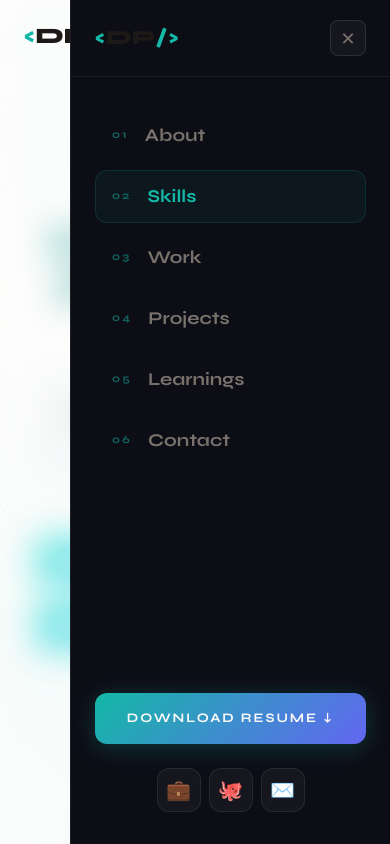
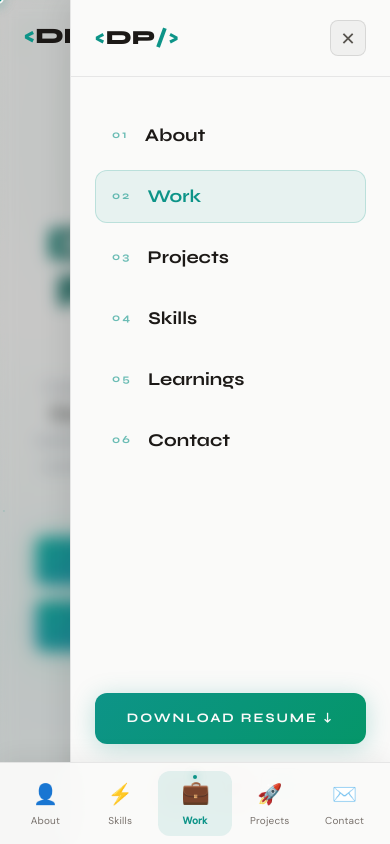
Before and after one commit to Deepak-patidar-a/portfolio-dpk, a React (Vite) app: page / in a window 390 px wide. Both pictures are taken after a click on the button "Toggle menu". Shown: the top 844 px of the page. Built offline with nearby package versions, Linux system fonts and the light colour scheme.

Commit message:
Change order of navbar and optimize cursor scroll

```diff
--- a/src/App.jsx
+++ b/src/App.jsx
@@ -6,17 +6,19 @@ import Projects from './components/Projects'
 import Contacts from './components/Contacts'
 import Navbar from './components/Navbar'
 import Learnings from './components/Learnings'
+import BottomNav from './components/Bottomnav'
 
 
 function App() {
   return (
     <div className="bg-[#FAFAF9]">
       <Navbar/>
+      <BottomNav/>
       <Hero />
       <About />
-      <Skills />
       <Experience/>
       <Projects/>
+      <Skills />
       <Learnings/>
       <Contacts/>
       {/* More sections coming: Skills, Experience, Projects, Contact */}
--- /dev/null
+++ b/src/components/Bottomnav.jsx
@@ -0,0 +1,128 @@
+import { motion } from "framer-motion";
+import { useState, useEffect } from "react";
+
+const BOTTOM_NAV_ITEMS = [
+  { id: "about", label: "About", icon: "👤" },
+  { id: "skills", label: "Skills", icon: "⚡" },
+  { id: "work", label: "Work", icon: "💼" },
+  { id: "projects", label: "Projects", icon: "🚀" },
+  { id: "contact", label: "Contact", icon: "✉️" },
+];
+
+export default function BottomNav() {
+  const [activeSection, setActiveSection] = useState("about");
+
+  // ── Active section detection ──
+  useEffect(() => {
+    const onScroll = () => {
+      const scrollY = window.scrollY + 200; // offset for better detection
+      const sections = BOTTOM_NAV_ITEMS.map((item) => {
+        const el = document.getElementById(item.id);
+        if (!el) return null;
+        return {
+          id: item.id,
+          top: el.offsetTop,
+        };
+      }).filter(Boolean);
+
+      const current = [...sections].reverse().find((section) => scrollY >= section.top);
+      if (current) setActiveSection(current.id);
+    };
+
+    window.addEventListener("scroll", onScroll, { passive: true });
+    onScroll();
+    return () => window.removeEventListener("scroll", onScroll);
+  }, []);
+
+  const handleNavClick = (id) => {
+    const el = document.getElementById(id);
+    if (el) {
+      const top = el.getBoundingClientRect().top + window.scrollY - 72;
+      window.scrollTo({ top, behavior: "smooth" });
+    }
+  };
+
+  return (
+    <motion.nav
+      className="md:hidden fixed bottom-0 left-0 right-0 z-50"
+      style={{
+        background: "rgba(250,250,249,0.95)",
+        backdropFilter: "blur(16px) saturate(180%)",
+        borderTop: "1px solid rgba(0,0,0,0.08)",
+        boxShadow: "0 -4px 24px rgba(0,0,0,0.06)",
+      }}
+      initial={{ y: 100 }}
+      animate={{ y: 0 }}
+      transition={{ duration: 0.5, ease: [0.25, 0.1, 0.25, 1] }}
+    >
+      <div className="flex items-center justify-around px-2 py-2 safe-area-inset-bottom">
+        {BOTTOM_NAV_ITEMS.map((item) => {
+          const isActive = activeSection === item.id;
+          return (
+            <motion.button
+              key={item.id}
+              onClick={() => handleNavClick(item.id)}
+              className="flex flex-col items-center justify-center gap-1 px-3 py-2 rounded-xl relative"
+              style={{
+                fontFamily: "'DM Sans', sans-serif",
+                background: isActive ? "rgba(13,148,136,0.1)" : "transparent",
+                border: "none",
+                cursor: "pointer",
+                flex: 1,
+                maxWidth: 80,
+                transition: "background 0.2s",
+              }}
+              whileTap={{ scale: 0.95 }}
+            >
+              {/* Icon */}
+              <motion.span
+                style={{
+                  fontSize: 20,
+                  display: "block",
+                }}
+                animate={{
+                  scale: isActive ? 1.15 : 1,
+                  y: isActive ? -2 : 0,
+                }}
+                transition={{ duration: 0.3 }}
+              >
+                {item.icon}
+              </motion.span>
+
+              {/* Label */}
+              <span
+                style={{
+                  fontSize: 10,
+                  fontWeight: isActive ? 600 : 400,
+                  color: isActive ? "#0D9488" : "#78716C",
+                  letterSpacing: "0.02em",
+                  transition: "color 0.2s",
+                }}
+              >
+                {item.label}
+              </span>
+
+              {/* Active indicator dot */}
+              {isActive && (
+                <motion.span
+                  style={{
+                    position: "absolute",
+                    top: 4,
+                    width: 4,
+                    height: 4,
+                    borderRadius: "50%",
+                    background: "#0D9488",
+                    boxShadow: "0 0 8px rgba(13,148,136,0.6)",
+                  }}
+                  initial={{ scale: 0 }}
+                  animate={{ scale: 1 }}
+                  transition={{ duration: 0.3 }}
+                />
+              )}
+            </motion.button>
+          );
+        })}
+      </div>
+    </motion.nav>
+  );
+}
--- a/src/components/Footer.jsx
+++ b/src/components/Footer.jsx
@@ -6,10 +6,11 @@ const Footer = () => {
   return (
     <footer
       style={{
-        background: "#FAFAF9",
-        borderTop: "1px solid rgba(255,255,255,0.06)",
+        background: "#060608",
+        borderTop: "1px solid rgba(0,0,0,0.06)",
         fontFamily: "'DM Sans', sans-serif",
       }}
+      className="pb-20 md:pb-0"
     >
       <div className="max-w-6xl mx-auto px-6 lg:px-10 py-12">
         <div className="flex flex-col md:flex-row items-start md:items-center justify-between gap-8 mb-10">
--- a/src/components/Navbar.jsx
+++ b/src/components/Navbar.jsx
@@ -1,67 +1,64 @@
 import { useState, useEffect } from "react";
 import { motion, AnimatePresence } from "framer-motion";
 
-const NAV_LINKS = ["About", "Skills", "Work", "Projects","Learnings", "Contact"];
+const NAV_LINKS = ["About", "Work", "Projects", "Skills", "Learnings", "Contact"];
 
 export default function Navbar() {
   const [scrolled, setScrolled] = useState(false);
   const [activeSection, setActiveSection] = useState("");
   const [mobileOpen, setMobileOpen] = useState(false);
 
+  // ── Scroll detection — navbar background ──
   useEffect(() => {
     const onScroll = () => setScrolled(window.scrollY > 50);
     window.addEventListener("scroll", onScroll, { passive: true });
     return () => window.removeEventListener("scroll", onScroll);
-  }, [])
+  }, []);
 
-
-    useEffect(() => {
+  // ── Active section detection (optimized) ──
+  useEffect(() => {
     const onScroll = () => {
-        const scrollY = window.scrollY + 100; // offset for navbar height
-
-        // Get all sections and find which one we're currently in
-        const sections = NAV_LINKS.map((link) => {
-        const id = link.toLowerCase();
-        const el = document.getElementById(id);
+      const scrollY = window.scrollY + 100;
+      const sections = NAV_LINKS.map((link) => {
+        const el = document.getElementById(link.toLowerCase());
         if (!el) return null;
         return {
-            id,
-            top: el.offsetTop,
-            bottom: el.offsetTop + el.offsetHeight,
+          id: link.toLowerCase(),
+          top: el.offsetTop,
         };
-        }).filter(Boolean);
+      }).filter(Boolean);
 
-        // Find the section whose range contains current scroll position
-        const current = sections.findLast(
-        (section) => scrollY >= section.top
-        );
-
-        if (current) setActiveSection(current.id);
+      const current = [...sections].reverse().find((section) => scrollY >= section.top);
+      if (current) setActiveSection(current.id);
     };
 
     window.addEventListener("scroll", onScroll, { passive: true });
-    onScroll(); // run once on mount
+    onScroll();
     return () => window.removeEventListener("scroll", onScroll);
-    }, [])
+  }, []);
 
+  // ── Close mobile menu on resize ──
   useEffect(() => {
     const onResize = () => {
       if (window.innerWidth >= 768) setMobileOpen(false);
     };
     window.addEventListener("resize", onResize);
     return () => window.removeEventListener("resize", onResize);
-  }, [])
+  }, []);
 
+  // ── Lock body scroll when mobile menu open ──
   useEffect(() => {
     document.body.style.overflow = mobileOpen ? "hidden" : "";
-    return () => { document.body.style.overflow = ""; };
-  }, [mobileOpen])
+    return () => {
+      document.body.style.overflow = "";
+    };
+  }, [mobileOpen]);
 
   const handleNavClick = (item) => {
     setMobileOpen(false);
     const el = document.getElementById(item.toLowerCase());
     if (el) {
-      const top = el.getBoundingClientRect().top + window.scrollY  -72;
+      const top = el.getBoundingClientRect().top + window.scrollY - 72;
       window.scrollTo({ top, behavior: "smooth" });
     }
   };
@@ -70,19 +67,15 @@ export default function Navbar() {
     <>
       <style>{`
         @import url('https://fonts.googleapis.com/css2?family=Syne:wght@700;800&family=DM+Sans:wght@400;500&display=swap');
-        .nav-link-active { color: #14B8A6 !important; }
       `}</style>
 
       {/* ── Main Navbar ── */}
       <motion.header
         className="fixed top-0 left-0 right-0 z-50"
         style={{
-          background: scrolled ?
-            "rgba(250,250,249,0.92)" : "rgba(250,250,249,0.0)",
+          background: scrolled ? "rgba(250,250,249,0.92)" : "rgba(250,250,249,0.0)",
           backdropFilter: scrolled ? "blur(16px) saturate(180%)" : "none",
-          borderBottom: scrolled
-            ? "1px solid rgba(255,255,255,0.06)"
-            : "1px solid transparent",
+          borderBottom: scrolled ? "1px solid rgba(0,0,0,0.06)" : "1px solid transparent",
           transition: "background 0.4s, border-color 0.4s, backdrop-filter 0.4s",
         }}
         initial={{ opacity: 0, y: -20 }}
@@ -90,10 +83,13 @@ export default function Navbar() {
         transition={{ duration: 0.6, ease: [0.25, 0.1, 0.25, 1] }}
       >
         <div className="max-w-6xl mx-auto px-6 lg:px-10 flex items-center justify-between h-[72px]">
-
+          {/* Logo */}
           <motion.a
             href="#"
-            onClick={(e) => { e.preventDefault(); window.scrollTo({ top: 0, behavior: "smooth" }); }}
+            onClick={(e) => {
+              e.preventDefault();
+              window.scrollTo({ top: 0, behavior: "smooth" });
+            }}
             style={{
               fontFamily: "'Syne', sans-serif",
               fontWeight: 800,
@@ -105,11 +101,12 @@ export default function Navbar() {
             whileHover={{ scale: 1.05 }}
             whileTap={{ scale: 0.97 }}
           >
-            <span style={{ color: "#14B8A6" }}>&lt;</span>
+            <span style={{ color: "#0D9488" }}>&lt;</span>
             DP
-            <span style={{ color: "#14B8A6" }}>/&gt;</span>
+            <span style={{ color: "#0D9488" }}>/&gt;</span>
           </motion.a>
 
+          {/* Desktop nav links */}
           <nav className="hidden md:flex items-center gap-8">
             {NAV_LINKS.map((item) => {
               const isActive = activeSection === item.toLowerCase();
@@ -117,19 +114,22 @@ export default function Navbar() {
                 <motion.a
                   key={item}
                   href={`#${item.toLowerCase()}`}
-                  onClick={(e) => { e.preventDefault(); handleNavClick(item); }}
+                  onClick={(e) => {
+                    e.preventDefault();
+                    handleNavClick(item);
+                  }}
                   style={{
                     fontFamily: "'DM Sans', sans-serif",
                     fontSize: 13,
                     fontWeight: isActive ? 600 : 400,
-                    color: isActive ? "#14B8A6" : "#78716C",
+                    color: isActive ? "#0D9488" : "#78716C",
                     textDecoration: "none",
                     letterSpacing: "0.06em",
                     position: "relative",
                     paddingBottom: 2,
                     transition: "color 0.2s",
                   }}
-                  whileHover={{ color: "#14B8A6", y: -1 }}
+                  whileHover={{ color: "#0D9488", y: -1 }}
                 >
                   {item}
                   <motion.span
@@ -140,8 +140,8 @@ export default function Navbar() {
                       right: 0,
                       height: 1.5,
                       borderRadius: 999,
-                      background: "#14B8A6",
-                      boxShadow: "0 0 6px rgba(20,184,166,0.6)",
+                      background: "#0D9488",
+                      boxShadow: "0 0 6px rgba(13,148,136,0.6)",
                     }}
                     initial={{ scaleX: 0 }}
                     animate={{ scaleX: isActive ? 1 : 0 }}
@@ -152,6 +152,7 @@ export default function Navbar() {
             })}
           </nav>
 
+          {/* Desktop Resume button */}
           <motion.a
             href="/Deepak_Patidar_Resume.pdf"
             download
@@ -162,8 +163,8 @@ export default function Navbar() {
               fontSize: 11,
               letterSpacing: "0.18em",
               textTransform: "uppercase",
-              color: "#14B8A6",
-              border: "1px solid rgba(20,184,166,0.3)",
+              color: "#0D9488",
+              border: "1px solid rgba(13,148,136,0.3)",
               borderRadius: 8,
               padding: "9px 18px",
               textDecoration: "none",
@@ -171,8 +172,8 @@ export default function Navbar() {
             }}
             whileHover={{
               scale: 1.04,
-              backgroundColor: "rgba(20,184,166,0.08)",
-              borderColor: "rgba(20,184,166,0.6)",
+              backgroundColor: "rgba(13,148,136,0.08)",
+              borderColor: "rgba(13,148,136,0.6)",
             }}
             whileTap={{ scale: 0.97 }}
           >
@@ -184,8 +185,8 @@ export default function Navbar() {
             className="md:hidden flex flex-col items-center justify-center gap-1.5 p-2 rounded-lg"
             onClick={() => setMobileOpen((p) => !p)}
             style={{
-              background: "rgba(255,255,255,0.04)",
-              border: "1px solid rgba(255,255,255,0.08)",
+              background: "rgba(0,0,0,0.04)",
+              border: "1px solid rgba(0,0,0,0.08)",
               cursor: "pointer",
               width: 40,
               height: 40,
@@ -193,7 +194,14 @@ export default function Navbar() {
             aria-label="Toggle menu"
           >
             <motion.span
-              style={{ display: "block", width: 18, height: 1.5, background: "#1C1917", borderRadius: 999, transformOrigin: "center" }}
+              style={{
+                display: "block",
+                width: 18,
+                height: 1.5,
+                background: "#1C1917",
+                borderRadius: 999,
+                transformOrigin: "center",
+              }}
               animate={mobileOpen ? { rotate: 45, y: 5 } : { rotate: 0, y: 0 }}
               transition={{ duration: 0.25 }}
             />
@@ -203,7 +211,14 @@ export default function Navbar() {
               transition={{ duration: 0.2 }}
             />
             <motion.span
-              style={{ display: "block", width: 18, height: 1.5, background: "#1C1917", borderRadius: 999, transformOrigin: "center" }}
+              style={{
+                display: "block",
+                width: 18,
+                height: 1.5,
+                background: "#1C1917",
+                borderRadius: 999,
+                transformOrigin: "center",
+              }}
               animate={mobileOpen ? { rotate: -45, y: -5 } : { rotate: 0, y: 0 }}
               transition={{ duration: 0.25 }}
             />
@@ -218,20 +233,21 @@ export default function Navbar() {
             {/* Backdrop */}
             <motion.div
               className="fixed inset-0 z-40 md:hidden"
-              style={{ background: "rgba(255,255,255,0.6)", backdropFilter: "blur(16px) saturate(180%)" }}
+              style={{ background: "rgba(0,0,0,0.2)", backdropFilter: "blur(8px)" }}
               initial={{ opacity: 0 }}
               animate={{ opacity: 1 }}
               exit={{ opacity: 0 }}
               onClick={() => setMobileOpen(false)}
             />
 
-            {/* Slide-in panel */}
+            {/* Slide-in panel — FIXED: Now light theme */}
             <motion.div
               className="fixed top-0 right-0 bottom-0 z-50 md:hidden flex flex-col"
               style={{
                 width: "min(320px, 85vw)",
-                background: "#0D0D16",
-                borderLeft: "1px solid rgba(255,255,255,0.08)",
+                background: "#FAFAF9",
+                borderLeft: "1px solid rgba(0,0,0,0.08)",
+                boxShadow: "-8px 0 24px rgba(0,0,0,0.08)",
               }}
               initial={{ x: "100%" }}
               animate={{ x: 0 }}
@@ -241,17 +257,18 @@ export default function Navbar() {
               {/* Panel header */}
               <div
                 className="flex items-center justify-between px-6 py-5"
-                style={{ borderBottom: "1px solid rgba(255,255,255,0.06)" }}
+                style={{ borderBottom: "1px solid rgba(0,0,0,0.08)" }}
               >
                 <span style={{ fontFamily: "'Syne', sans-serif", fontWeight: 800, fontSize: 20, color: "#1C1917" }}>
-                  <span style={{ color: "#14B8A6" }}>&lt;</span>DP<span style={{ color: "#14B8A6" }}>/&gt;</span>
+                  <span style={{ color: "#0D9488" }}>&lt;</span>DP
+                  <span style={{ color: "#0D9488" }}>/&gt;</span>
                 </span>
                 <button
                   onClick={() => setMobileOpen(false)}
                   style={{
-                    background: "rgba(255,255,255,0.04)",
-                    border: "1px solid rgba(255,255,255,0.1)",
-                    color: "#78716C",
+                    background: "rgba(0,0,0,0.04)",
+                    border: "1px solid rgba(0,0,0,0.1)",
+                    color: "#57534E",
                     borderRadius: 8,
                     width: 36,
                     height: 36,
@@ -274,28 +291,31 @@ export default function Navbar() {
                     <motion.a
                       key={item}
                       href={`#${item.toLowerCase()}`}
-                      onClick={(e) => { e.preventDefault(); handleNavClick(item); }}
+                      onClick={(e) => {
+                        e.preventDefault();
+                        handleNavClick(item);
+                      }}
                       className="flex items-center gap-4 px-4 py-3 rounded-xl"
                       style={{
                         fontFamily: "'Syne', sans-serif",
                         fontWeight: 700,
                         fontSize: 18,
-                        color: isActive ? "#14B8A6" : "#78716C",
+                        color: isActive ? "#0D9488" : "#1C1917",
                         textDecoration: "none",
-                        background: isActive ? "rgba(20,184,166,0.06)" : "transparent",
-                        border: `1px solid ${isActive ? "rgba(20,184,166,0.15)" : "transparent"}`,
+                        background: isActive ? "rgba(13,148,136,0.08)" : "transparent",
+                        border: `1px solid ${isActive ? "rgba(13,148,136,0.2)" : "transparent"}`,
                         transition: "all 0.2s",
                       }}
                       initial={{ opacity: 0, x: 20 }}
                       animate={{ opacity: 1, x: 0 }}
                       transition={{ delay: i * 0.06 }}
                       whileHover={{
-                        color: "#14B8A6",
-                        background: "rgba(20,184,166,0.05)",
+                        color: "#0D9488",
+                        background: "rgba(13,148,136,0.06)",
                         x: 4,
                       }}
                     >
-                      <span style={{ fontSize: 11, letterSpacing: "0.2em", color: "#14B8A6", opacity: 0.5 }}>
+                      <span style={{ fontSize: 11, letterSpacing: "0.2em", color: "#0D9488", opacity: 0.6 }}>
                         0{i + 1}
                       </span>
                       {item}
@@ -317,8 +337,8 @@ export default function Navbar() {
                     letterSpacing: "0.15em",
                     textTransform: "uppercase",
                     color: "#FAFAF9",
-                    background: "linear-gradient(135deg, #14B8A6, #6366F1)",
-                    boxShadow: "0 4px 24px rgba(20,184,166,0.25)",
+                    background: "linear-gradient(135deg, #0D9488, #059669)",
+                    boxShadow: "0 4px 24px rgba(13,148,136,0.25)",
                     textDecoration: "none",
                   }}
                   whileHover={{ scale: 1.03 }}
@@ -341,12 +361,12 @@ export default function Navbar() {
                       style={{
                         width: 44,
                         height: 44,
-                        background: "rgba(255,255,255,0.04)",
-                        border: "1px solid rgba(255,255,255,0.08)",
+                        background: "rgba(0,0,0,0.04)",
+                        border: "1px solid rgba(0,0,0,0.08)",
                         fontSize: 20,
                         textDecoration: "none",
                       }}
-                      whileHover={{ scale: 1.1, borderColor: "rgba(20,184,166,0.3)" }}
+                      whileHover={{ scale: 1.1, borderColor: "rgba(13,148,136,0.3)" }}
                       whileTap={{ scale: 0.95 }}
                     >
                       {s.icon}
```
Also changed, not shown: src/components/Hero.jsx (+4 -3 lines), 2 other files (tests, documents, lock files or other folders).
